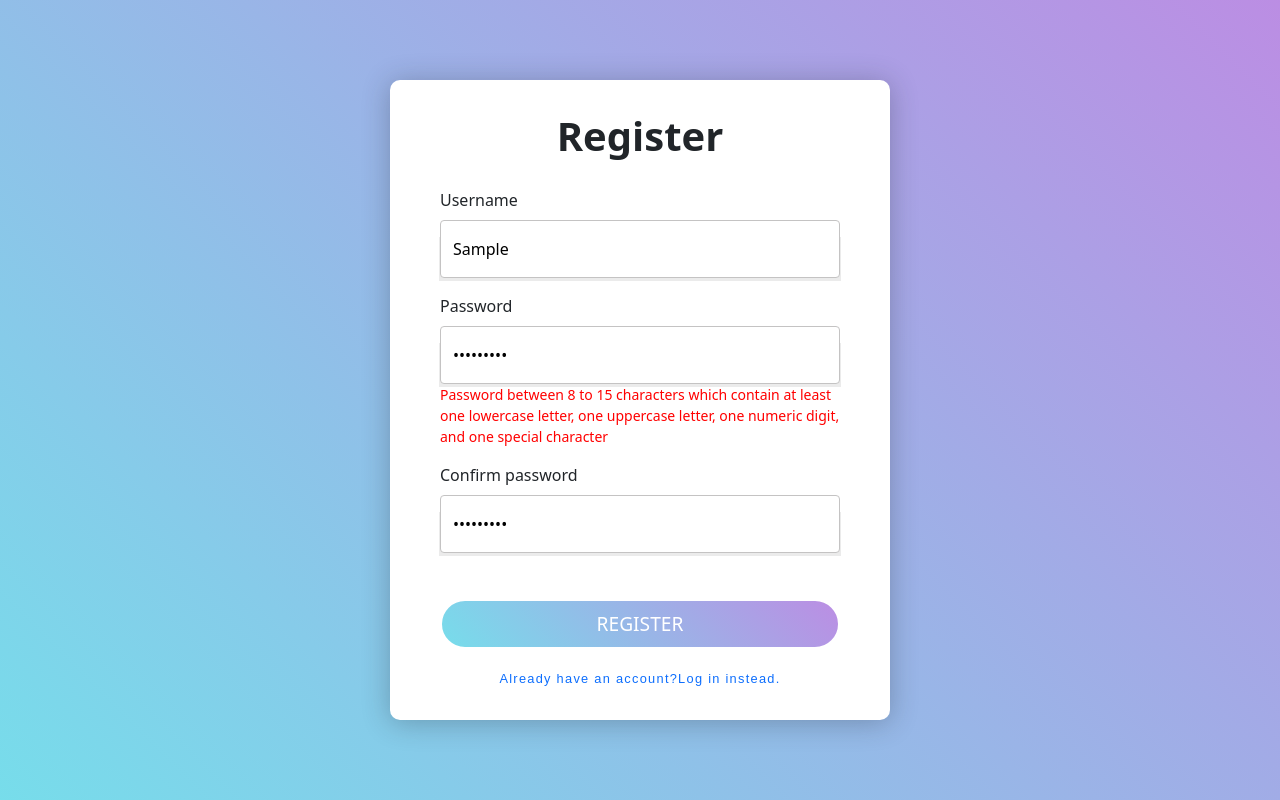
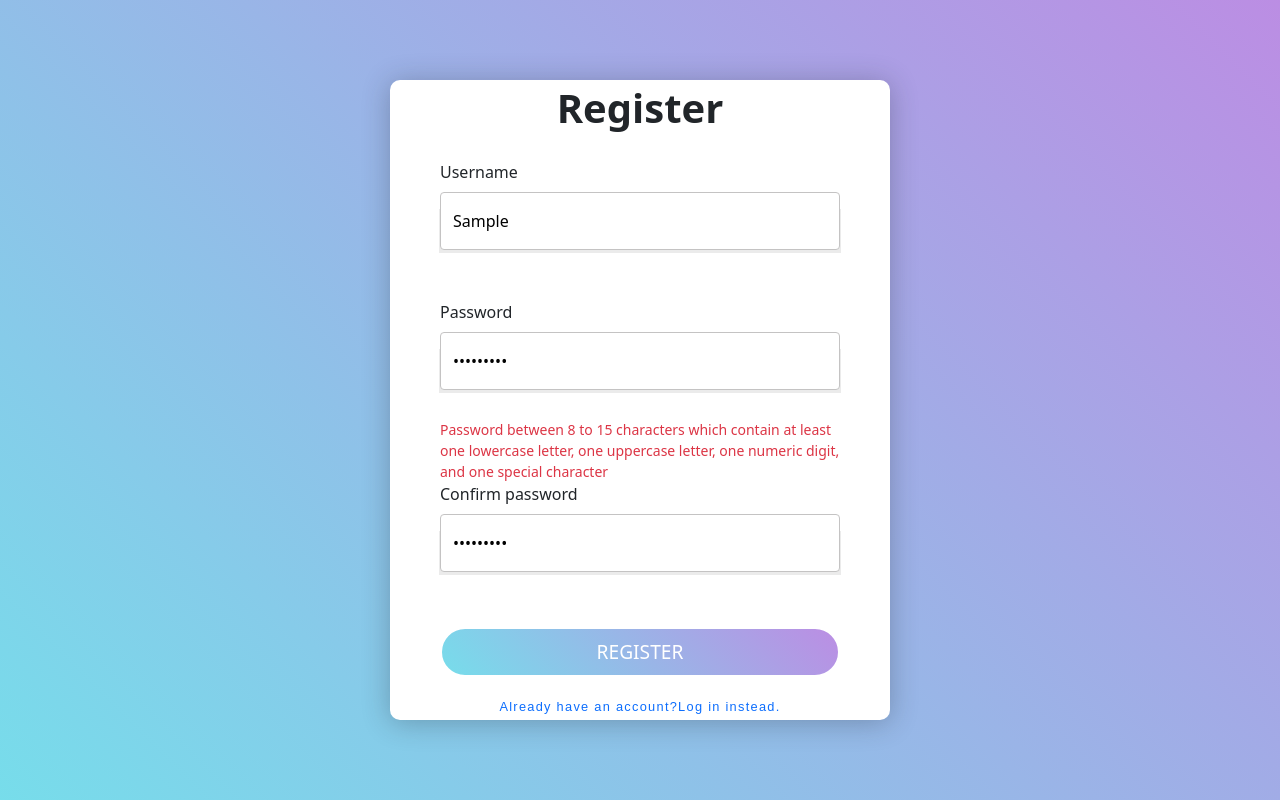
Before and after one commit to hristomangarudov/goodreads, a React (Create React App) app in the folder goodreads-project/: page /register in a window 1280 px wide. Both pictures are taken after typing "Sample", "Sample123", "Sample123" into the empty fields and a click on the button "REGISTER". Built offline with nearby package versions, Linux system fonts and the light colour scheme.

Commit message:
form resize bug first fix

```diff
--- a/goodreads-project/src/pages/registerPage/RegisterForm.js
+++ b/goodreads-project/src/pages/registerPage/RegisterForm.js
@@ -87,7 +87,7 @@ function RegisterForm(props) {
           onSubmit={handleSubmit}
           style={{ width: 400 }}
         >
-          <Form.Group className="mb-3" controlId="formUsername">
+          <Form.Group className="" controlId="formUsername">
             <Form.Label>Username</Form.Label>
             <Form.Control
               bsPrefix="custom-class-input"
@@ -97,18 +97,18 @@ function RegisterForm(props) {
               name="username"
               onChange={handleChange}
             />
-
+            <Form.Control.Feedback type="invalid">
+              Please enter a valid username
+            </Form.Control.Feedback>
             <span
-              className="username-taken"
-              style={{ display: isUserTaken ? "block" : "none" }}
+              className="username-taken invalid-feedback test"
+              style={{ display: isUserTaken ?"none" : "block", visibility:!isUserTaken ? "hidden":"visible" }}
             >
               Username is already taken
             </span>
-            <Form.Control.Feedback type="invalid">
-              Please enter a valid username
-            </Form.Control.Feedback>
+
           </Form.Group>
-          <Form.Group className="mb-3" controlId="formPassword">
+          <Form.Group className="" controlId="formPassword">
             <Form.Label>Password</Form.Label>
             <Form.Control
               bsPrefix="custom-class-input"
@@ -118,19 +118,19 @@ function RegisterForm(props) {
               name="password"
               onChange={handleChange}
             />
+            <Form.Control.Feedback type="invalid">
+              Please input a password
+            </Form.Control.Feedback>
             <span
-              className="username-taken"
-              style={{ display: enoughPassLength ? "none" : "block" }}
+              className="username-taken invalid-feedback"
+              style={{ display: enoughPassLength ? "none" : "block", visibility:enoughPassLength ? "hidden":"visible" }}
             >
               Password between 8 to 15 characters which contain at least one
               lowercase letter, one uppercase letter, one numeric digit, and one
               special character
             </span>
-            <Form.Control.Feedback type="invalid">
-              Please input a password
-            </Form.Control.Feedback>
           </Form.Group>
-          <Form.Group className="mb-3" controlId="formConfirmPassword">
+          <Form.Group className="" controlId="formConfirmPassword">
             <Form.Label>Confirm password</Form.Label>
             <Form.Control
               bsPrefix="custom-class-input"
@@ -141,7 +141,7 @@ function RegisterForm(props) {
               onChange={handleChange}
               isInvalid={!error}
             />
-            <Form.Control.Feedback type="invalid">
+            <Form.Control.Feedback type="invalid" style={{display:!error||validated ? "block" : "none", visibility:!error || validated ? "visible":"hidden" }}>
               Passwords do not match
             </Form.Control.Feedback>
           </Form.Group>
--- a/goodreads-project/src/pages/registerPage/RegisterForm.scss
+++ b/goodreads-project/src/pages/registerPage/RegisterForm.scss
@@ -62,3 +62,17 @@ input[type=submit] {
   left: -35px;
   content: "✖";
 }
+.invalid-feedback{
+  margin: 0;
+  display: block !important;
+  width: 100% !important;
+  // height: 100px !important;
+  visibility: hidden;
+}
+.was-validated :invalid~.invalid-feedback{
+  display: block !important;
+  visibility: visible;
+}
+.size-container{
+  height: 100px;
+}
```
